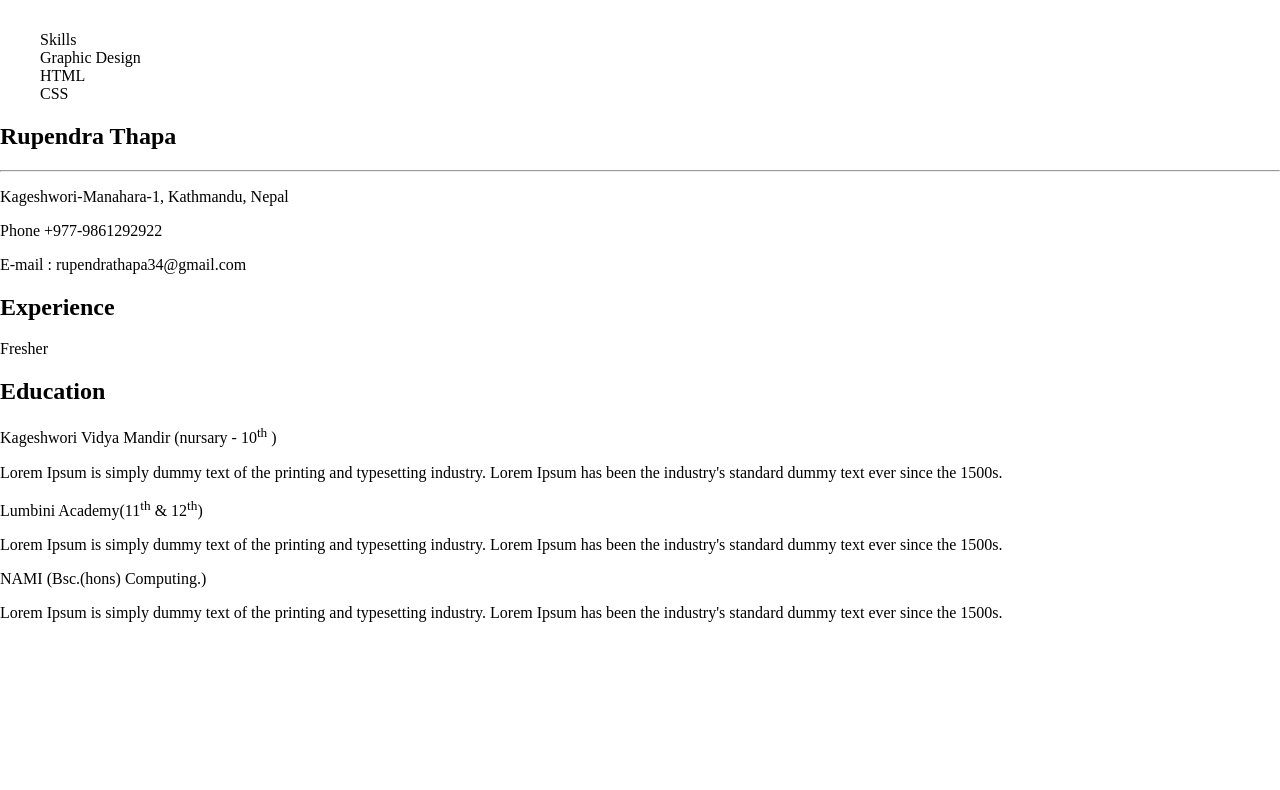
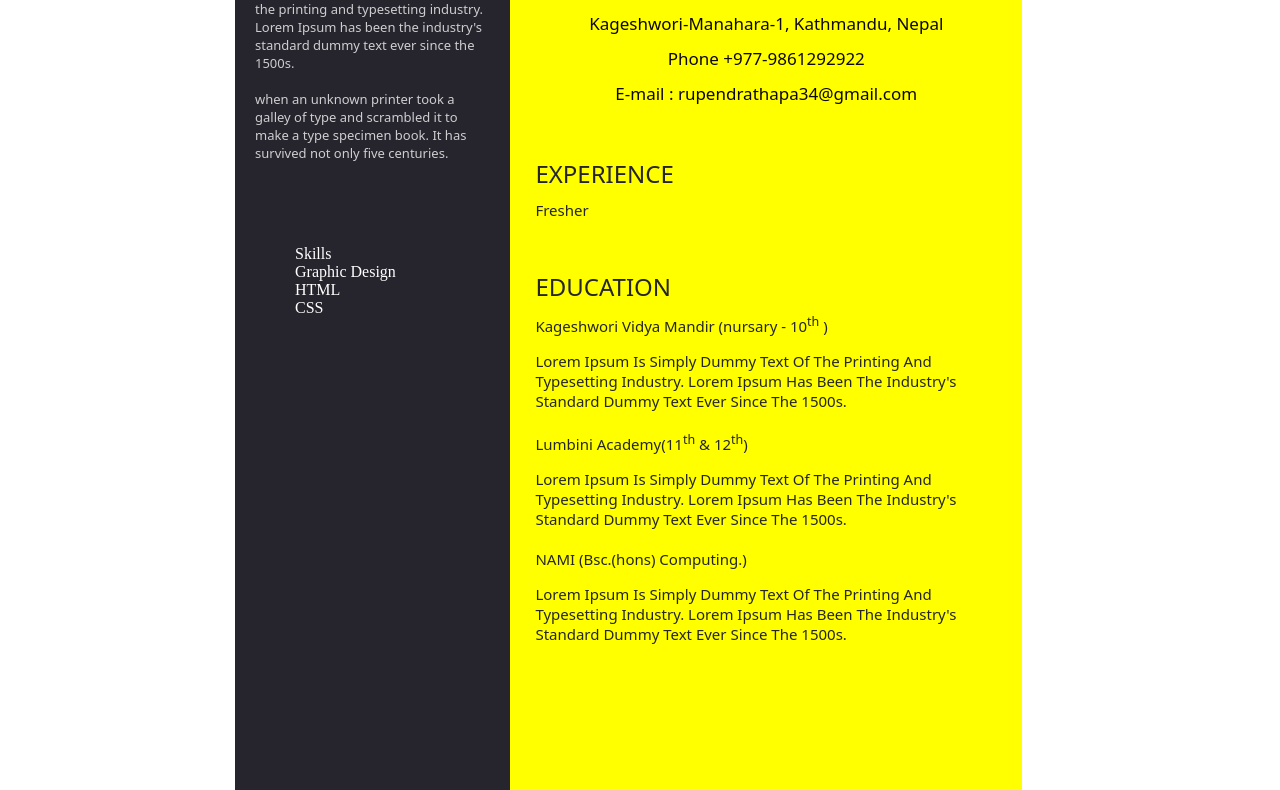
Before and after one commit to thaparupendra/Web, a plain HTML site: page cv.html in a window 1280 px wide. Shown: the part 194-984 px from the top of the page. Before the commit the page ends 816 px from the top, so only its background shows below. Drawn offline with Linux system fonts and the light colour scheme.

Commit message:
edit css files

```diff
--- a/styles.css
+++ b/styles.css
@@ -91,3 +91,100 @@ nav ul li a:hover{
     color: #FFFFFF;
     border: none;
 }
+/*cv.html css part*/
+
+.resume_box{
+    width: 810px;
+    height: 1000px;
+    margin: 30px auto;
+    background-color: #FFFFFF;
+}
+.box_outer{
+    padding: 35px;
+}
+.box-1{
+    background-color: #26252d;
+    width: 34%;
+    float: left;
+    height: 1000px;
+}
+.content{
+    padding: 20px;
+}
+.box-2{
+    width: 57%;
+    float: left;
+    padding: 25px;
+    height: 1000px;
+    background-color: #ffff00;
+}
+.profile{
+    width: 100%;
+}
+h1{
+    color: #ceced1;
+    font-family: system-ui;
+    font-weight: 300;
+}
+p{
+    color: #ceced1;
+    font-family: system-ui;
+    font-weight: 300;
+    font-size: 13px;
+}
+.skills{
+    color: #FFFFFF;
+}
+.intro{
+    text-align: center;
+}
+.intro h1{
+    font-size: 40px;
+    font-weight: bold;
+    color: #26252d;
+}
+.hr{
+    height: 15px;
+    border: none;
+    background-color: #ceced1;
+    margin: -40px 20px;
+}
+
+.intro-p{
+    color: #0f0808;
+    font-family: system-ui;
+    font-weight: 400;
+    font-size: 17px;
+    margin-top: 13%!important;
+}
+.intro p{
+    color: #0f0808;
+    font-family: system-ui;
+    font-weight: 400;
+    font-size: 17px;
+    margin-top: -5px;
+}
+.content-1{
+    padding-top: 35px;
+}
+.head{
+    color: #26252d;
+    font-family: system-ui;
+    font-weight: 400;
+    text-transform: uppercase;
+    margin: 0px;
+}
+.para-1{
+    font-size: 15px;
+    color: #262626;
+    font-weight: 400;
+    margin-top: 10px;
+}
+.para-2{
+    font-size: 15px;
+    color: #262626;
+    font-weight: 400;
+    margin-bottom: 20px;
+    margin-top: 0px;
+    text-transform: capitalize;
+}
```
